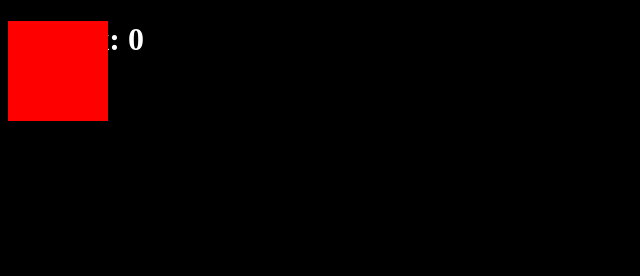
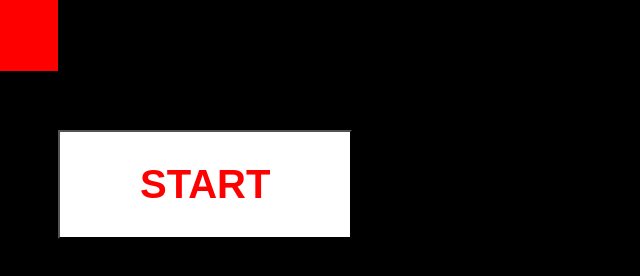
Before and after one commit to kot8585/interactive-web, a plain HTML site: page index.html in a window 1280 px wide. Shown: the whole page, without its empty margins (0-640 px from the left). Drawn offline with Linux system fonts and the light colour scheme.

Commit message:
ease - 가속도 조절 적용

```diff
--- a/index.html
+++ b/index.html
@@ -21,7 +21,25 @@
             background-color: red;
             top: 0;
             left: 0;
+            margin: -50px 0 0 -50px;
+            transition: all .5s cubic-bezier(0.440, -0.425, 0.590, 1.455);
         }
+        button {
+					font-size : 40px;
+          font-weight: bold;
+					background: #fff;
+					color: red;
+					padding: 30px 80px;
+					margin: 50px;
+					cursor: pointer;
+					transition: all .5s ease;
+        }
+				button:hover {
+					background: red;
+					color: #fff;
+					font-size: 80px;
+					padding: 100px 150px;
+				}
     </style>
     <script>
       let cursor_item;
@@ -37,32 +55,32 @@
         h1 = document.getElementsByTagName("h1")[0];
         cursor_item = document.getElementsByClassName("cursor_item")[0];
 
-        window.addEventListener("mousemove", mouseFunc, false);
+        window.addEventListener("click", mouseFunc, false);
 
 
         function mouseFunc(e){
           x = e.clientX;
           y = e.clientY;
-
-
+          cursor_item.style.transform = "translate(" + x+ "px," + y + "px)";
         }
 
-        loop();
+        // loop();
     }
 
-    function loop() {
-        mx += (x-mx) * speed;
-        my += (y-my) * speed;
+    // function loop() {
+    //     mx += (x-mx) * speed;
+    //     my += (y-my) * speed;
 
-        h1.innerHTML = "x: " + x + " mx: " + mx;
+    //     h1.innerHTML = "x: " + x + " mx: " + mx;
 
-        cursor_item.style.transform = "translate(" + mx+ "px," + my + "px)";
-        window.requestAnimationFrame(loop);
-    }
+    //     cursor_item.style.transform = "translate(" + mx+ "px," + my + "px)";
+    //     window.requestAnimationFrame(loop);
+    // }
     </script>
 </head>
 <body>
     <h1>test</h1>
     <div class="cursor_item"></div>
+		<button>START</button>
 </body>
 </html>
```
